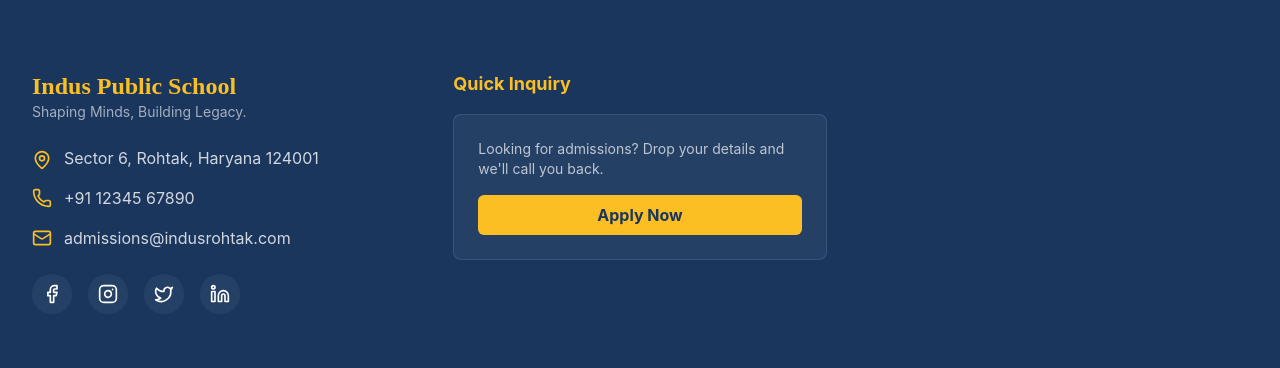
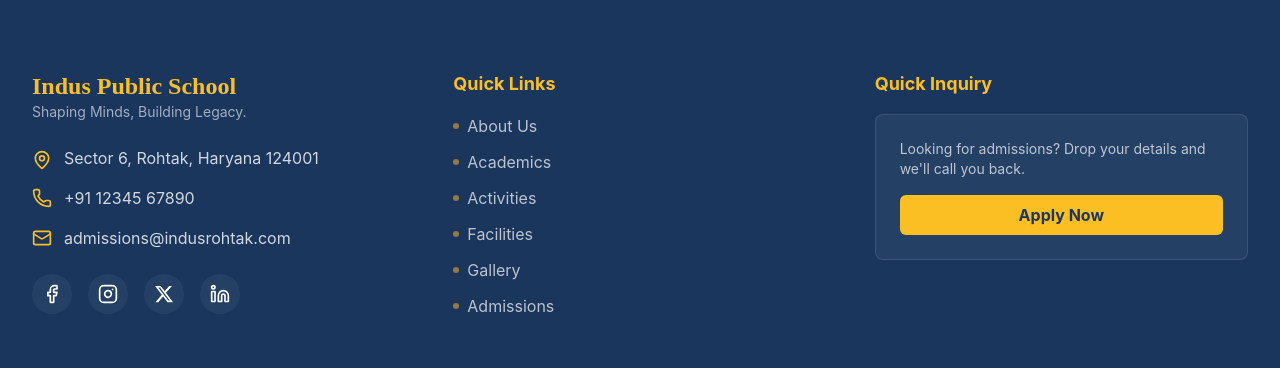
Before and after one commit to Parikshit127/indus-school-page-, a React app in the folder frontend/: page /gallery in a window 1280 px wide. Shown: the part 861-1229 px from the top of the page. Built offline with nearby package versions, Linux system fonts and the light colour scheme; no server answers; the HTML template or start-up script is replaced by a standard one.

Commit message:
changes made by heman

```diff
--- a/frontend/src/components/Achievements.tsx
+++ b/frontend/src/components/Achievements.tsx
@@ -40,18 +40,18 @@ export function Achievements() {
                 </p>
             </div>
 
-            <div className="grid grid-cols-1 md:grid-cols-2 lg:grid-cols-4 gap-8">
+            <div className="grid grid-cols-2 md:grid-cols-2 lg:grid-cols-4 gap-3 md:gap-8">
                 {achievements.map((item, index) => (
                     <div
                         key={index}
-                        className="p-6 md:p-8 border border-white/10 rounded-xl bg-white/5 hover:bg-white/10 transition-colors text-center group"
+                        className="p-4 md:p-8 border border-white/10 rounded-xl bg-white/5 hover:bg-white/10 transition-colors text-center group"
                     >
-                        <div className="w-16 h-16 mx-auto bg-gold/10 rounded-full flex items-center justify-center text-gold mb-6 group-hover:scale-110 transition-transform">
-                            <item.icon size={32} />
+                        <div className="w-12 h-12 md:w-16 md:h-16 mx-auto bg-gold/10 rounded-full flex items-center justify-center text-gold mb-3 md:mb-6 group-hover:scale-110 transition-transform">
+                            <item.icon className="w-6 h-6 md:w-8 md:h-8" />
                         </div>
-                        <h3 className="text-4xl font-bold text-gold mb-2">{item.value}</h3>
-                        <h4 className="text-xl font-medium text-white mb-2">{item.title}</h4>
-                        <p className="text-sm text-white/60">{item.desc}</p>
+                        <h3 className="text-2xl md:text-4xl font-bold text-gold mb-1 md:mb-2">{item.value}</h3>
+                        <h4 className="text-sm md:text-xl font-medium text-white mb-1 md:mb-2">{item.title}</h4>
+                        <p className="text-xs md:text-sm text-white/60 line-clamp-2">{item.desc}</p>
                     </div>
                 ))}
             </div>
--- a/frontend/src/components/Footer.tsx
+++ b/frontend/src/components/Footer.tsx
@@ -1,12 +1,38 @@
 import { Section } from "@/components/ui/section";
-import { Facebook, Instagram, Linkedin, Twitter, MapPin, Phone, Mail } from "lucide-react";
+import { Facebook, Instagram, Linkedin, MapPin, Phone, Mail } from "lucide-react";
+import { Link } from "react-router-dom";
 
+// Custom X (Twitter) icon component
+const XIcon = ({ size = 20 }: { size?: number }) => (
+    <svg
+        viewBox="0 0 24 24"
+        width={size}
+        height={size}
+        fill="currentColor"
+        aria-hidden="true"
+    >
+        <path d="M18.244 2.25h3.308l-7.227 8.26 8.502 11.24H16.17l-5.214-6.817L4.99 21.75H1.68l7.73-8.835L1.254 2.25H8.08l4.713 6.231zm-1.161 17.52h1.833L7.084 4.126H5.117z" />
+    </svg>
+);
 
 export function Footer() {
+    const quickLinks = [
+        { name: "About Us", path: "/about" },
+        { name: "Academics", path: "/academics" },
+        { name: "Activities", path: "/activities" },
+        { name: "Facilities", path: "/facilities" },
+        { name: "Gallery", path: "/gallery" },
+    ];
+
+    const handleApplyNow = () => {
+        // Navigate to home page and scroll to admissions section
+        window.location.href = "/#admissions";
+    };
+
     return (
         <footer className="bg-royal text-white border-t border-white/10">
             <Section className="py-16">
-                <div className="grid grid-cols-1 lg:grid-cols-3 gap-12">
+                <div className="grid grid-cols-1 md:grid-cols-2 lg:grid-cols-3 gap-12">
                     {/* Brand & Contact */}
                     <div className="space-y-6">
                         <div>
@@ -30,12 +56,46 @@ export function Footer() {
                         </div>
 
                         <div className="flex gap-4">
-                            {[Facebook, Instagram, Twitter, Linkedin].map((Icon, i) => (
-                                <a key={i} href="#" className="w-10 h-10 rounded-full bg-white/5 flex items-center justify-center hover:bg-gold hover:text-royal transition-colors">
-                                    <Icon size={20} />
-                                </a>
+                            <a href="#" className="w-10 h-10 rounded-full bg-white/5 flex items-center justify-center hover:bg-gold hover:text-royal transition-colors">
+                                <Facebook size={20} />
+                            </a>
+                            <a href="#" className="w-10 h-10 rounded-full bg-white/5 flex items-center justify-center hover:bg-gold hover:text-royal transition-colors">
+                                <Instagram size={20} />
+                            </a>
+                            <a href="#" className="w-10 h-10 rounded-full bg-white/5 flex items-center justify-center hover:bg-gold hover:text-royal transition-colors">
+                                <XIcon size={20} />
+                            </a>
+                            <a href="#" className="w-10 h-10 rounded-full bg-white/5 flex items-center justify-center hover:bg-gold hover:text-royal transition-colors">
+                                <Linkedin size={20} />
+                            </a>
+                        </div>
+                    </div>
+
+                    {/* Quick Links */}
+                    <div>
+                        <h4 className="font-bold text-lg mb-4 text-gold">Quick Links</h4>
+                        <ul className="space-y-3">
+                            {quickLinks.map((link) => (
+                                <li key={link.path}>
+                                    <Link
+                                        to={link.path}
+                                        className="text-white/70 hover:text-gold transition-colors flex items-center gap-2"
+                                    >
+                                        <span className="w-1.5 h-1.5 bg-gold/50 rounded-full"></span>
+                                        {link.name}
+                                    </Link>
+                                </li>
                             ))}
-                        </div>
+                            <li>
+                                <Link
+                                    to="/#admissions"
+                                    className="text-white/70 hover:text-gold transition-colors flex items-center gap-2"
+                                >
+                                    <span className="w-1.5 h-1.5 bg-gold/50 rounded-full"></span>
+                                    Admissions
+                                </Link>
+                            </li>
+                        </ul>
                     </div>
 
                     {/* Footer Form / CTA */}
@@ -43,11 +103,12 @@ export function Footer() {
                         <h4 className="font-bold text-lg mb-4 text-gold">Quick Inquiry</h4>
                         <div className="bg-white/5 border border-white/10 rounded-lg p-6">
                             <p className="text-sm text-white/70 mb-4">Looking for admissions? Drop your details and we'll call you back.</p>
-                            <a href="#hero">
-                                <button className="w-full bg-gold text-royal font-bold py-2 rounded-md hover:bg-gold-light transition-colors">
-                                    Apply Now
-                                </button>
-                            </a>
+                            <button
+                                onClick={handleApplyNow}
+                                className="w-full bg-gold text-royal font-bold py-2 rounded-md hover:bg-gold-light transition-colors"
+                            >
+                                Apply Now
+                            </button>
                         </div>
                     </div>
                 </div>
--- a/frontend/src/components/Gallery.tsx
+++ b/frontend/src/components/Gallery.tsx
@@ -15,11 +15,11 @@ export function Gallery() {
                     Life at Indus
                 </h2>
             </div>
-            <div className="grid grid-cols-1 md:grid-cols-2 lg:grid-cols-4 gap-4 md:h-96">
+            <div className="grid grid-cols-2 md:grid-cols-2 lg:grid-cols-4 gap-2 md:gap-4 md:h-96">
                 {images.map((src, i) => (
                     <div
                         key={i}
-                        className={`relative overflow-hidden rounded-lg group ${i === 0 ? "h-64 md:h-full md:col-span-2 md:row-span-2" : "h-48 md:h-full"}`}
+                        className={`relative overflow-hidden rounded-lg group ${i === 0 ? "h-40 md:h-full md:col-span-2 md:row-span-2" : "h-32 md:h-full"}`}
                     >
                         <div
                             className="absolute inset-0 bg-cover bg-center transition-transform duration-500 group-hover:scale-110"
--- a/frontend/src/components/HeroSection.tsx
+++ b/frontend/src/components/HeroSection.tsx
@@ -106,7 +106,7 @@ export function HeroSection() {
     }
 
     return (
-        <section className="relative min-h-[100dvh] flex flex-col md:flex-row items-center justify-center overflow-hidden pt-20 pb-12 md:py-0">
+        <section id="admissions" className="relative min-h-[100dvh] flex flex-col md:flex-row items-center justify-center overflow-hidden pt-20 pb-12 md:py-0">
             {/* Background Slider */}
             <div className="absolute inset-0 z-0">
                 <div className="absolute inset-0 bg-gradient-to-b md:bg-gradient-to-r from-royal/95 via-royal/80 to-royal/40 z-10" />
--- a/frontend/src/components/Infrastructure.tsx
+++ b/frontend/src/components/Infrastructure.tsx
@@ -46,17 +46,17 @@ export function Infrastructure() {
                 </p>
             </div>
 
-            <div className="grid grid-cols-1 md:grid-cols-2 lg:grid-cols-3 gap-8">
+            <div className="grid grid-cols-2 md:grid-cols-2 lg:grid-cols-3 gap-3 md:gap-8">
                 {facilities.map((fac, idx) => (
                     <div
                         key={idx}
-                        className="group bg-white p-8 rounded-xl shadow-sm hover:shadow-xl transition-all border border-royal/5 hover:border-gold/30"
+                        className="group bg-white p-4 md:p-8 rounded-xl shadow-sm hover:shadow-xl transition-all border border-royal/5 hover:border-gold/30"
                     >
-                        <div className="w-14 h-14 bg-royal/5 text-royal rounded-lg flex items-center justify-center mb-6 group-hover:bg-royal group-hover:text-gold transition-colors">
-                            <fac.icon size={28} />
+                        <div className="w-10 h-10 md:w-14 md:h-14 bg-royal/5 text-royal rounded-lg flex items-center justify-center mb-3 md:mb-6 group-hover:bg-royal group-hover:text-gold transition-colors">
+                            <fac.icon className="w-5 h-5 md:w-7 md:h-7" />
                         </div>
-                        <h3 className="text-xl font-bold text-royal mb-2">{fac.title}</h3>
-                        <p className="text-royal/60">{fac.desc}</p>
+                        <h3 className="text-sm md:text-xl font-bold text-royal mb-1 md:mb-2">{fac.title}</h3>
+                        <p className="text-xs md:text-base text-royal/60 line-clamp-2">{fac.desc}</p>
                     </div>
                 ))}
             </div>
```
